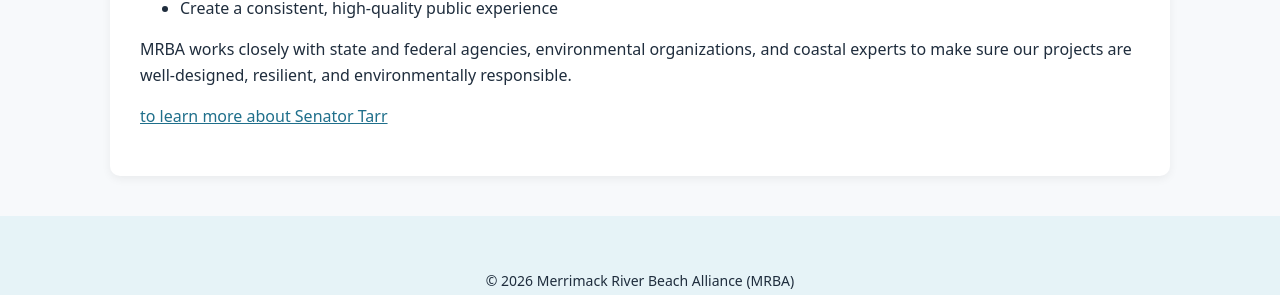
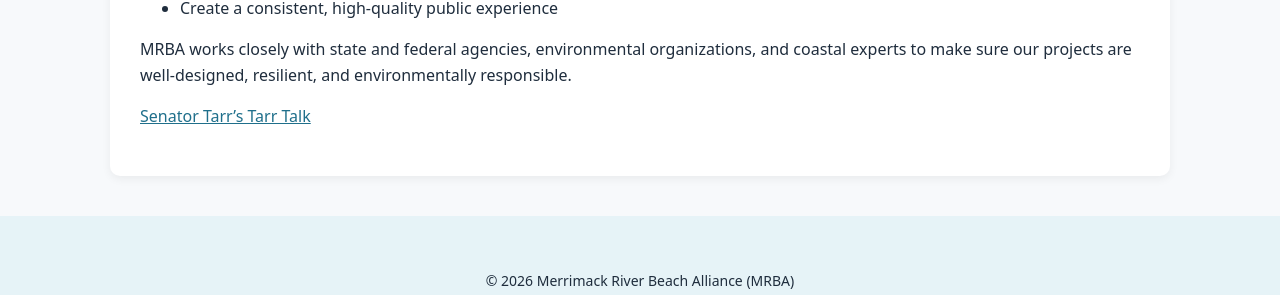
Before and after one commit to MAMRBAGOV/mamrba.gov, a Jekyll site: the page built from about.md, in a window 1280 px wide. Shown: the part 1474-1769 px from the top of the page. Built offline with Jekyll 4.4.1, drawn with Linux system fonts in a browser that asks for light colours.

Commit message:
Update about.md

```diff
--- a/about.md
+++ b/about.md
@@ -30,4 +30,4 @@ By working together, the three communities can:
 MRBA works closely with state and federal agencies, environmental organizations, and coastal experts to make sure our projects are well-designed, resilient, and environmentally responsible.
 
 
-<a href="http://www.tarrtalk.com" target="_blank">to learn more about Senator Tarr</a>
+<a href="http://www.tarrtalk.com" target="_blank"> Senator Tarr's Tarr Talk </a>
```
